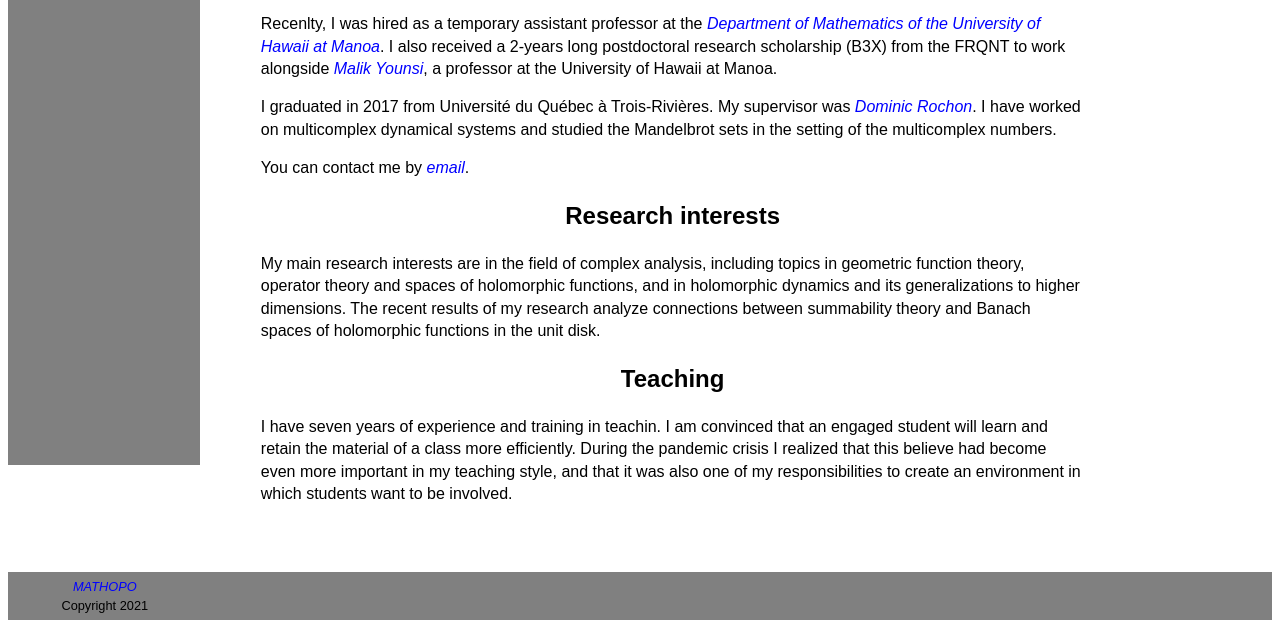
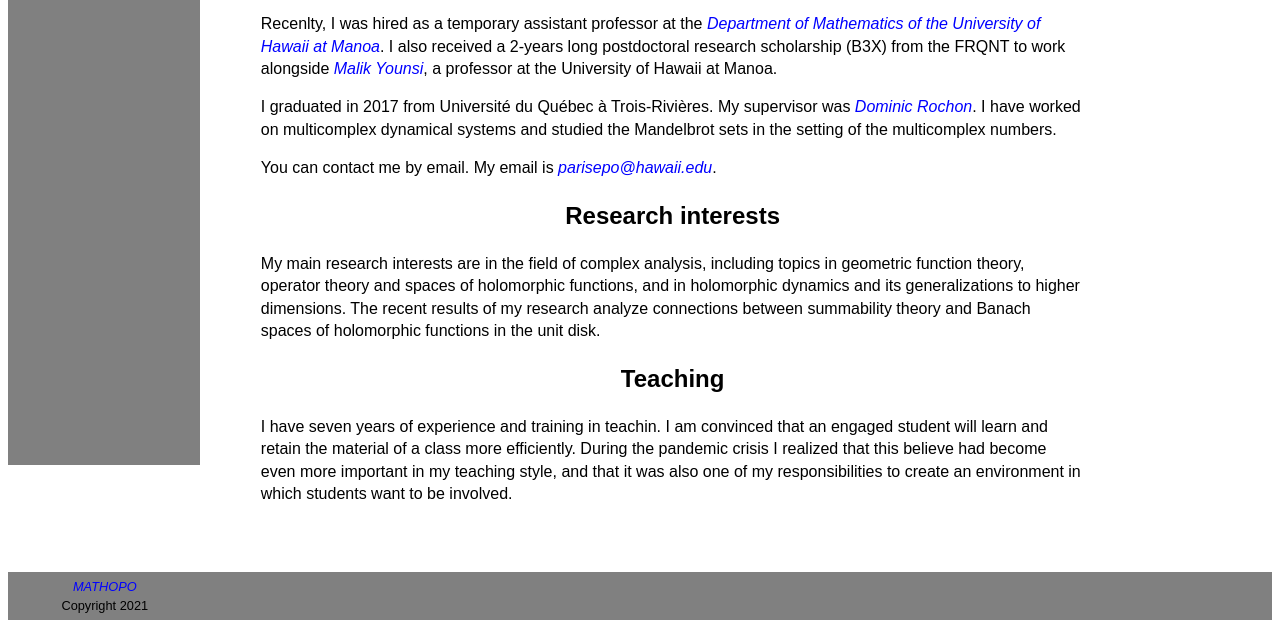
Before and after one commit to popa13/Website-Web, a plain HTML site: page index.html in a window 1280 px wide. Shown: the part 188-808 px from the top of the page. Drawn offline with nearby package versions, Linux system fonts and the light colour scheme; a web font is replaced by a local one.

Commit message:
Changement du email

```diff
--- a/index.html
+++ b/index.html
@@ -56,7 +56,7 @@
 				</p>
 
 				<p>
-					You can contact me by <a href="mailto:pierre-olivier.parise.1@ulaval.ca" class="aLink">email</a>.
+					You can contact me by email. My email is <a class="aLink">parisepo@hawaii.edu</a>.
 				</p>
 				</article>
 
```
